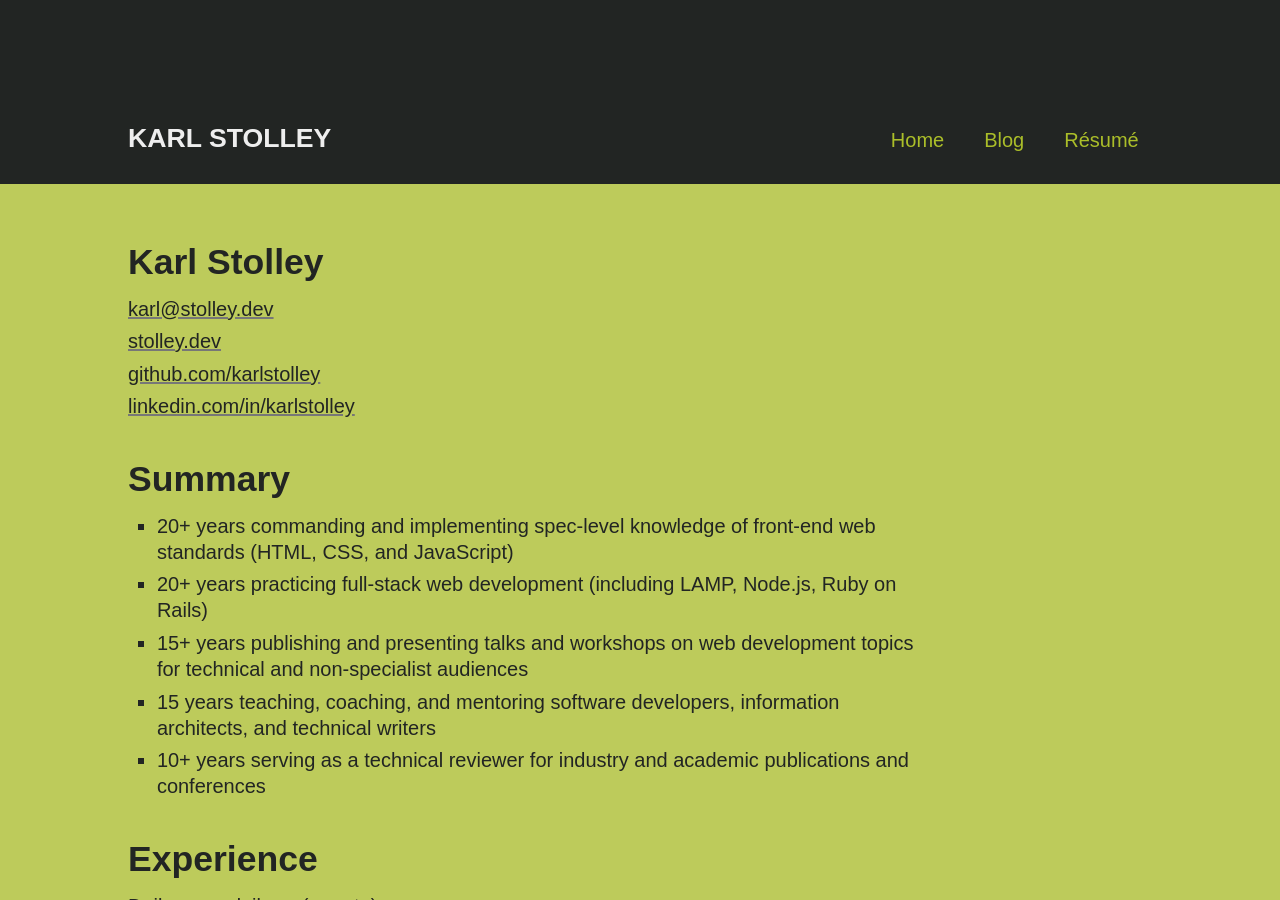
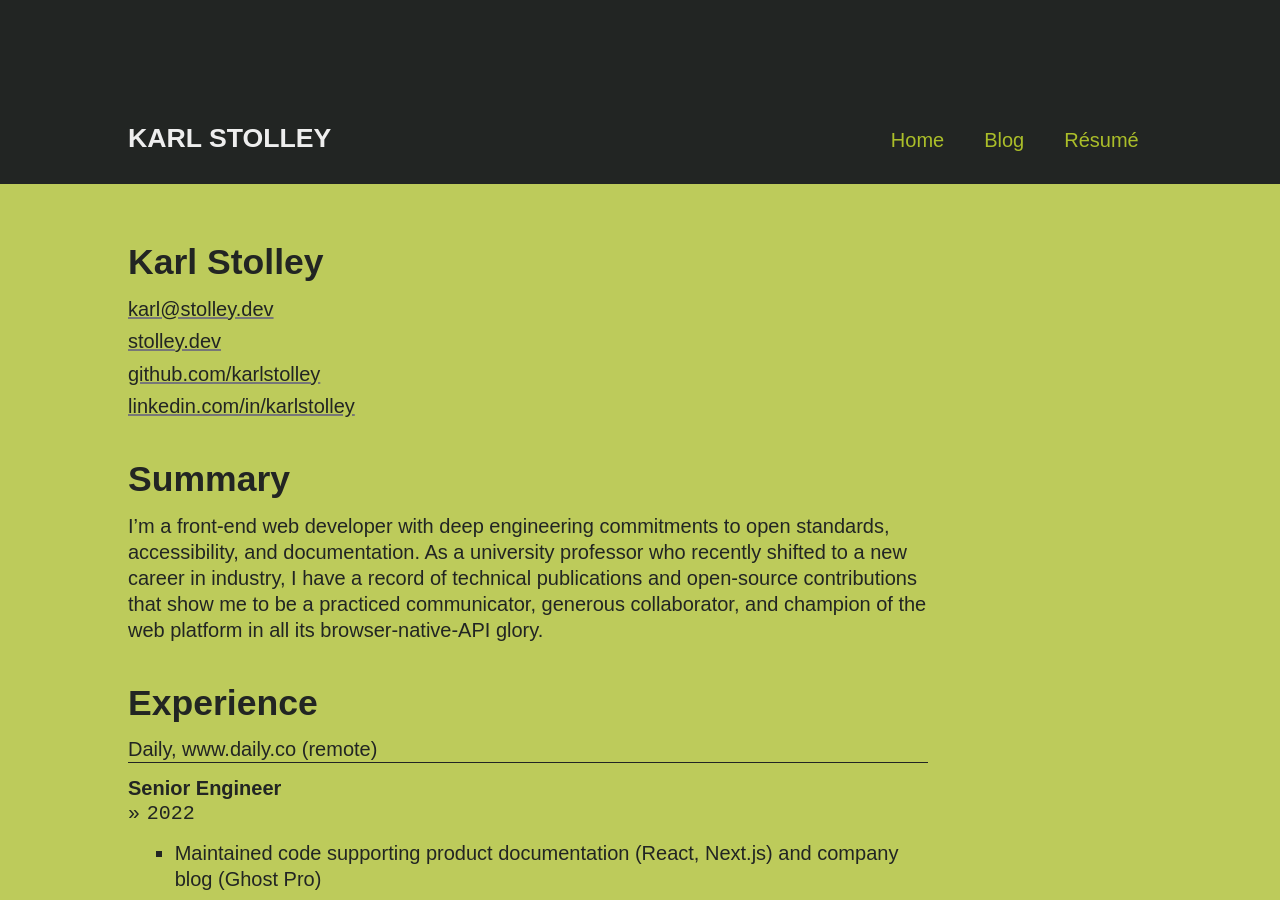
Before and after one commit to karlstolley/stolley.dev, a Jekyll site: the page built from resume/index.md, in a window 1280 px wide and 900 px high. Built offline with Jekyll 4.4.1, drawn with Linux system fonts in a browser that asks for light colours; some web fonts are replaced.

Commit message:
Try on a new résumé summary for size

```diff
--- a/resume/index.md
+++ b/resume/index.md
@@ -16,27 +16,13 @@ layout: bare
 
 <article>
   <h2>Summary</h2>
-  <ul>
-    <li>
-      20+ years commanding and implementing spec-level knowledge of front-end web standards (HTML,
-      CSS, and JavaScript)
-    </li>
-    <li>
-      20+ years practicing full-stack web development (including LAMP, Node.js, Ruby on Rails)
-    </li>
-    <li>
-      15+ years publishing and presenting talks and workshops on web development topics for
-      technical and non-specialist audiences
-    </li>
-    <li>
-      15 years teaching, coaching, and mentoring software developers, information architects, and
-      technical writers
-    </li>
-    <li>
-      10+ years serving as a technical reviewer for industry and academic publications and
-      conferences
-    </li>
-  </ul>
+  <p>
+    I’m a front-end web developer with deep engineering commitments to open standards,
+    accessibility, and documentation. As a university professor who recently shifted to a new career
+    in industry, I have a record of technical publications and open-source contributions that show
+    me to be a practiced communicator, generous collaborator, and champion of the web platform in
+    all its browser-native-API glory.
+  </p>
 </article>
 
 <article class="experience">
```
